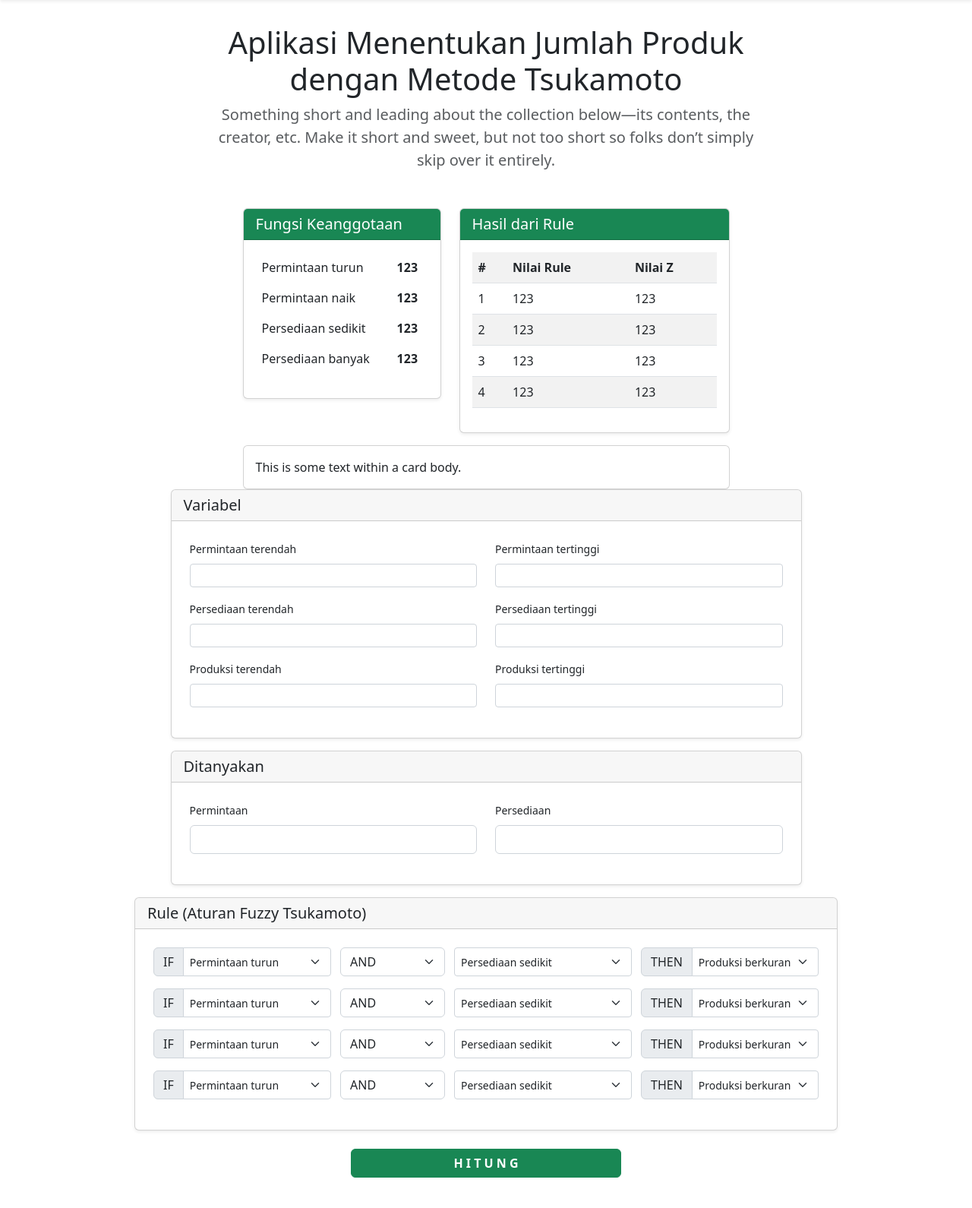
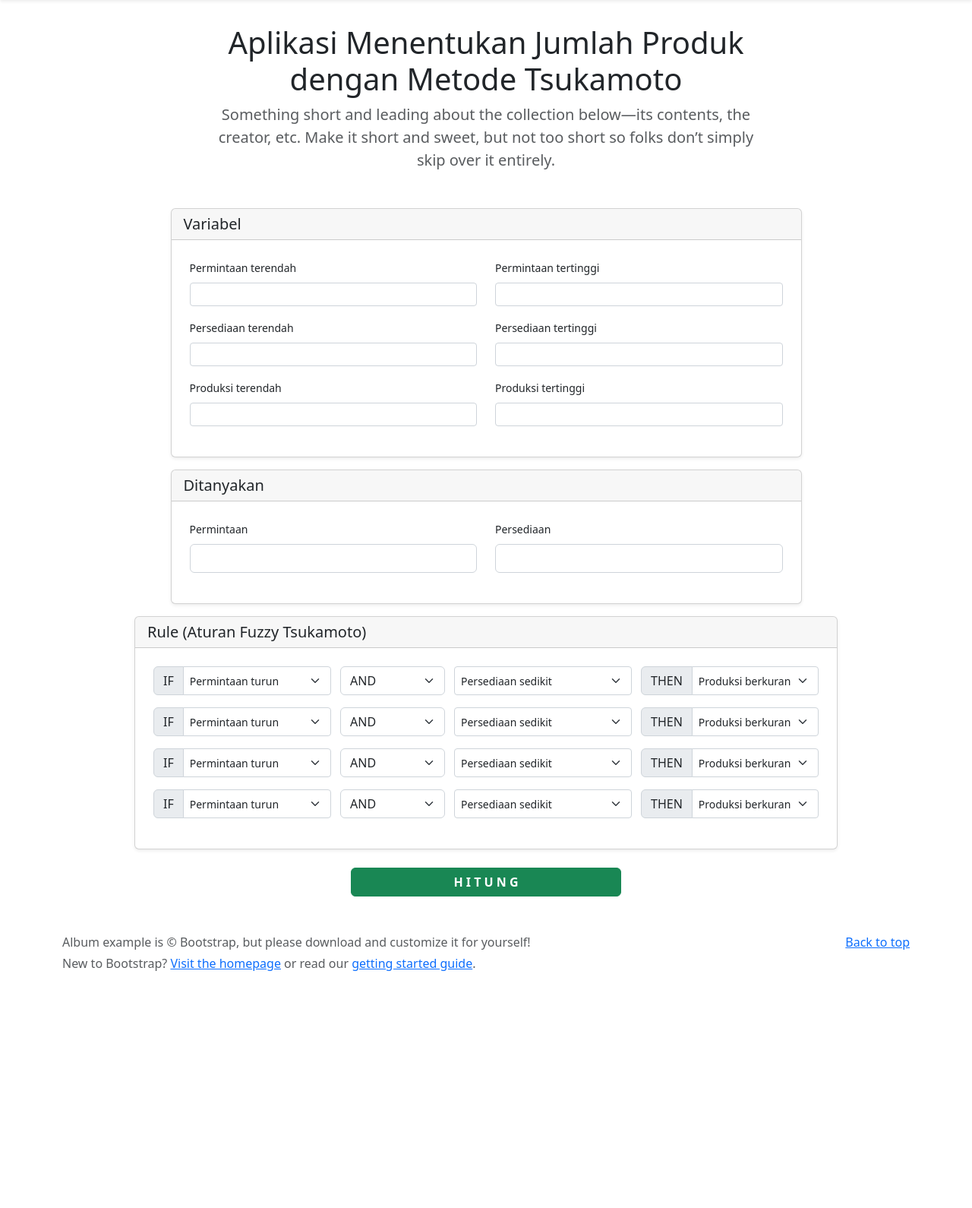
Before and after one commit to alvianavs/fuzzy_workshop_ai, a PHP site: page / in a window 1280 px wide. Shown: the part 56-1646 px from the top of the page at 76% size. After the commit the page ends 1334 px from the top, so only its background shows below. Run offline with PHP 8.4, Linux system fonts and the light colour scheme.

Commit message:
Add files via upload
fix UI

```diff
--- a/index.php
+++ b/index.php
@@ -1,10 +1,9 @@
 <?php
-include 'function/post_fuzzy.php';
 
-getData();
 ?>
 <!doctype html>
 <html lang="en">
+
 <head>
     <meta charset="utf-8">
     <meta name="viewport" content="width=device-width, initial-scale=1">
@@ -16,6 +15,7 @@ getData();
     <link rel="canonical" href="https://getbootstrap.com/docs/5.2/examples/album/">
     <link href="assets/dist/css/bootstrap.min.css" rel="stylesheet">
 </head>
+
 <body>
 
     <header>
@@ -35,10 +35,6 @@ getData();
                 <div class="col-lg-8 col-md-8 mx-auto">
                     <h1 class="fw-light">Aplikasi Menentukan Jumlah Produk dengan Metode Tsukamoto</h1>
                     <p class="lead text-muted">Something short and leading about the collection below—its contents, the creator, etc. Make it short and sweet, but not too short so folks don’t simply skip over it entirely.</p>
-        <!-- <p>
-          <a href="#" class="btn btn-primary my-2">Main call to action</a>
-          <a href="#" class="btn btn-secondary my-2">Secondary action</a>
-        </p> -->
                 </div>
             </div>
         </section>
@@ -46,99 +42,31 @@ getData();
         <div class="album">
             <div class="container">
                 <div id="hasil">
-            <?php if (isset($_POST['submit'])): ?>
 
-                <!-- <h1>Test</h1> -->
-            <?php endif;?>
-            <div class="row justify-content-center">
-                <div class="col-lg-3">
-                    <div class="card shadow-sm">
-                        <h5 class="card-header bg-success text-white">Fungsi Keanggotaan</h5>
-                        <div class="card-body">
-                            <table class="table table-borderless">
-                                <tr>
-                                    <td>Permintaan turun</td>
-                                    <td><strong>123</strong></td>
-                                </tr>
-                                <tr>
-                                    <td>Permintaan naik</td>
-                                    <td><strong>123</strong></td>
-                                </tr>
-                                <tr>
-                                    <td>Persediaan sedikit</td>
-                                    <td><strong>123</strong></td>
-                                </tr>
-                                <tr>
-                                    <td>Persediaan banyak</td>
-                                    <td><strong>123</strong></td>
-                                </tr>
-                            </table>
-                        </div>
-                    </div>
-                </div>
-                <div class="col-lg-4">
-                    <div class="card shadow-sm">
-                        <h5 class="card-header bg-success text-white">Hasil dari Rule</h5>
-                        <div class="card-body">
-                            <table class="table table-striped">
-                                <tr>
-                                    <th scope="col">#</th>
-                                    <th scope="col">Nilai Rule</th>
-                                    <th scope="col">Nilai Z</th>
-                                </tr>
-                                <tr>
-                                    <td>1</td>
-                                    <td>123</td>
-                                    <td>123</td>
-                                </tr>
-                                <tr>
-                                    <td>2</td>
-                                    <td>123</td>
-                                    <td>123</td>
-                                </tr>
-                                <tr>
-                                    <td>3</td>
-                                    <td>123</td>
-                                    <td>123</td>
-                                </tr>
-                                <tr>
-                                    <td>4</td>
-                                    <td>123</td>
-                                    <td>123</td>
-                                </tr>
-                            </table>
-                        </div>
-                    </div>
-                </div>
-            </div>
-            <div class="mt-3 row justify-content-center">
-                <div class="col-lg-7">
-                    <div class="card">
-                        <div class="card-body">
-                            This is some text within a card body.
-                        </div>
-                    </div>
-                </div>
-            </div>
+                    <?php if (isset($_POST['submit'])) : ?>
+                        <?php
+                        include_once 'function/main.php';
+                        ?>
+                    <?php endif; ?>
                 </div>
                 <form action="" class="row justify-content-center" method="POST">
                     <div class="col-lg-9">
                         <div class="card shadow-sm">
                             <h5 class="card-header">Variabel</h5>
                             <div class="card-body p-4">
-                        <?php $label = array("Permintaan", "Persediaan", "Produksi");?>
-                        <?php for ($i = 0; $i < 3; $i++): ?>
+                                <?php $label = array("Permintaan", "Persediaan", "Produksi"); ?>
+                                <?php for ($i = 0; $i < 3; $i++) : ?>
                                     <div class="mb-3 row">
                                         <div class="col">
-                                <label for="v_min" class="form-label"><small><?=$label[$i]?> terendah</small></label>
-                                <input type="text" class="form-control form-control-sm" value="<?=isset($_POST['submit']) ? $_POST['v_min' . $i] : ''?>" name="v_min<?=$i?>">
+                                            <label for="v_min" class="form-label"><small><?= $label[$i] ?> terendah</small></label>
+                                            <input type="text" class="form-control form-control-sm" value="<?= isset($_POST['submit']) ? $_POST['v_min' . $i] : '' ?>" name="v_min<?= $i ?>">
                                         </div>
                                         <div class="col">
-                                <label for="v_max" class="form-label"><small><?=$label[$i]?> tertinggi</small></label>
-                                <input type="text" class="form-control form-control-sm" value="<?=isset($_POST['submit']) ? $_POST['v_max' . $i] : ''?>" name="v_max<?=$i?>">
+                                            <label for="v_max" class="form-label"><small><?= $label[$i] ?> tertinggi</small></label>
+                                            <input type="text" class="form-control form-control-sm" value="<?= isset($_POST['submit']) ? $_POST['v_max' . $i] : '' ?>" name="v_max<?= $i ?>">
                                         </div>
                                     </div>
-                        <?php endfor;?>
+                                <?php endfor; ?>
 
                             </div>
                         </div>
@@ -147,12 +75,12 @@ getData();
                             <h5 class="card-header">Ditanyakan</h5>
                             <div class="card-body p-4">
                                 <div class="mb-3 row">
-                            <?php for ($i = 0; $i < 2; $i++): ?>
+                                    <?php for ($i = 0; $i < 2; $i++) : ?>
                                         <div class="col">
-                                <label for="minta" class="form-label"><small><?=$label[$i]?></small></label>
-                                <input type="text" class="form-control" name="nilai<?=$i?>">
+                                            <label for="minta" class="form-label"><small><?= $label[$i] ?></small></label>
+                                            <input type="text" class="form-control" name="nilai<?= $i ?>">
                                         </div>
-                            <?php endfor;?>
+                                    <?php endfor; ?>
                                 </div>
                             </div>
                         </div>
@@ -162,37 +90,37 @@ getData();
                         <div class="card shadow-sm mt-3">
                             <h5 class="card-header">Rule (Aturan Fuzzy Tsukamoto)</h5>
                             <div class="card-body p-4">
-                        <?php for ($i = 0; $i < 4; $i++): ?>
+                                <?php for ($i = 0; $i < 4; $i++) : ?>
                                     <div class="mb-3 row">
                                         <div class="col input-group pe-0">
                                             <span class="input-group-text" id="basic-addon1">IF</span>
-                                <select class="form-select form-select-sm" name="pmtrule<?=$i?>" aria-label=".form-select-sm example">
+                                            <select class="form-select form-select-sm" name="pmtrule<?= $i ?>" aria-label=".form-select-sm example">
                                                 <option value="0" selected>Permintaan turun</option>
                                                 <option value="1">Permintaan naik</option>
                                             </select>
                                         </div>
                                         <div class="col-2 pe-0">
-                                <select class="form-select" name="oprule<?=$i?>" aria-label=".form-select-sm example">
+                                            <select class="form-select" name="oprule<?= $i ?>" aria-label=".form-select-sm example">
                                                 <option value="0" selected>AND</option>
                                                 <option value="1">OR</option>
                                             </select>
                                         </div>
                                         <div class="col input-group pe-0">
-                                <select class="form-select form-select-sm" name="psdrule<?=$i?>" aria-label=".form-select-sm example">
+                                            <select class="form-select form-select-sm" name="psdrule<?= $i ?>" aria-label=".form-select-sm example">
                                                 <option value="0" selected>Persediaan sedikit</option>
                                                 <option value="1">Persediaan banyak</option>
                                             </select>
                                         </div>
                                         <div class="col input-group">
                                             <span class="input-group-text" id="basic-addon1">THEN</span>
-                                <select class="form-select form-select-sm" name="pdkrule<?=$i?>" aria-label=".form-select-sm example">
+                                            <select class="form-select form-select-sm" name="pdkrule<?= $i ?>" aria-label=".form-select-sm example">
                                                 <option value="0" selected>Produksi berkurang</option>
                                                 <option value="1">Produksi bertambah</option>
                                             </select>
                                         </div>
                                     </div>
 
-                        <?php endfor;?>
+                                <?php endfor; ?>
                             </div>
                         </div>
                     </div>
@@ -218,4 +146,5 @@ getData();
 
     <script src="assets/dist/js/bootstrap.bundle.min.js"></script>
 </body>
+
 </html>
```
Also changed, not shown: function/main.php (added, +95 -0 lines), function/template.php (added, +74 -0 lines). Lines whose indentation alone changed are shown as unchanged.
